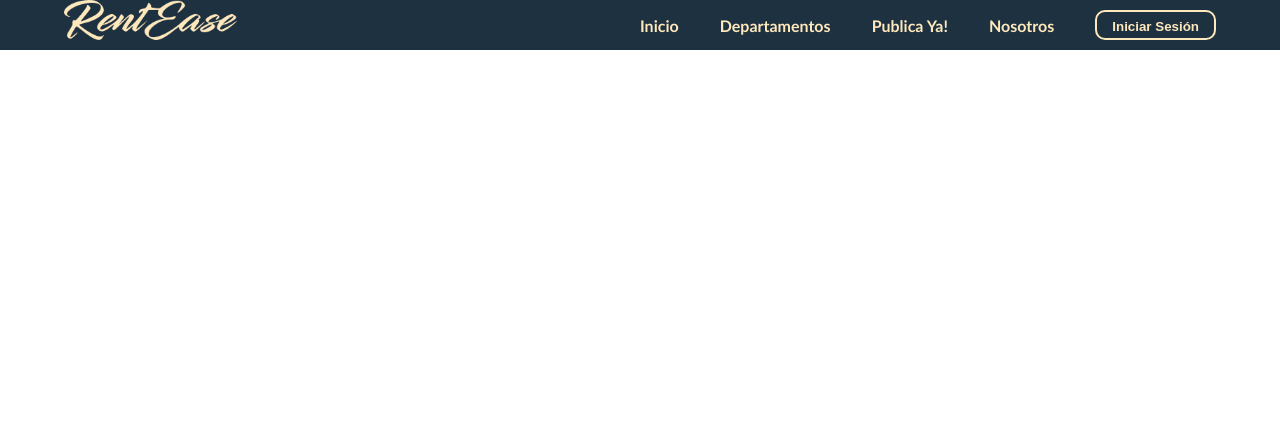
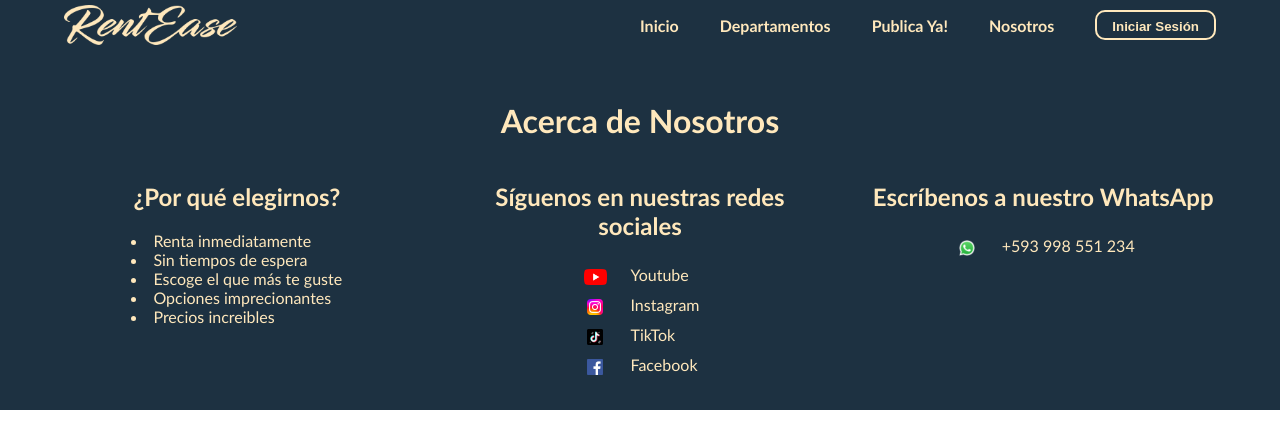
Before and after one commit to Danothnote/RentEase, a website built with Vite: page index.html in a window 1280 px wide. Built offline with nearby package versions, Linux system fonts and the light colour scheme.

Commit message:
footer
Implementación del componente footer

```diff
--- /dev/null
+++ b/src/components/footer.js
@@ -0,0 +1,94 @@
+import { footerStrings } from "../model/footerStrings";
+
+// Creando los elementos del footer
+const footerDiv = document.createElement("div");
+const footerTitle = document.createElement("h1");
+const footerContent = document.createElement("div");
+const footerAbout = document.createElement("div");
+const footerSocial = document.createElement("div");
+const footerContact = document.createElement("div");
+const footerAboutTitle = document.createElement("h2");
+const footerSocialTitle = document.createElement("h2");
+const footerContactTitle = document.createElement("h2");
+const footerAboutContent = document.createElement("div");
+const footerSocialContent = document.createElement("div");
+const footerContactContent = document.createElement("div");
+
+//Asignando clases a los elementos del footer
+footerDiv.className = "footer";
+footerTitle.className = "footerTitle";
+footerContent.className = "footerContent";
+footerAbout.className = "footerContainer";
+footerSocial.className = "footerContainer";
+footerContact.className = "footerContainer";
+footerAboutTitle.className = "footerSubtitle";
+footerSocialTitle.className = "footerSubtitle";
+footerContactTitle.className = "footerSubtitle";
+footerAboutContent.className = "footerDivContent";
+footerSocialContent.className = "footerDivContent";
+footerContactContent.className = "footerDivContent";
+
+//Asignando los títulos al footer
+footerTitle.textContent = footerStrings.title;
+footerAboutTitle.textContent = footerStrings.about;
+footerSocialTitle.textContent = footerStrings.social;
+footerContactTitle.textContent = footerStrings.contact;
+
+// Creando el div de About
+footerAbout.appendChild(footerAboutTitle);
+footerStrings.aboutList.forEach(element => {
+    const item = document.createElement("li");
+    item.textContent = element;
+    footerAboutContent.appendChild(item);
+})
+footerAbout.appendChild(footerAboutContent);
+
+//Creando el div de Social
+footerSocial.appendChild(footerSocialTitle);
+footerStrings.socialList.forEach(element => {
+    const item = document.createElement("div");
+    const icon = document.createElement("img");
+    const link = document.createElement("a");
+    item.className = "footerListItem";
+    icon.className = "footerIcon";
+    link.className = "footerLink";
+
+    icon.src = `src/assets/${element.toLowerCase()}.webp`;
+    icon.alt = element;
+    link.href = `https://${element.toLocaleLowerCase()}.com`;
+    link.textContent = element;
+
+    item.appendChild(icon);
+    item.appendChild(link);
+    footerSocialContent.appendChild(item);
+})
+footerSocial.appendChild(footerSocialContent);
+
+//Creando el div de Contact
+footerContact.appendChild(footerContactTitle);
+footerStrings.contactList.forEach(element => {
+    const item = document.createElement("div");
+    const icon = document.createElement("img");
+    const link = document.createElement("a");
+    item.className = "footerListItem";
+    icon.className = "footerIcon";
+    link.className = "footerLink";
+
+    icon.src = "src/assets/whatsapp.webp";
+    icon.alt = "whatsapp";
+    link.textContent = element;
+    item.appendChild(icon);
+    item.appendChild(link);
+    footerContactContent.appendChild(item);
+})
+footerContact.appendChild(footerContactContent);
+
+//Agregando los divs al footer
+footerContent.appendChild(footerAbout);
+footerContent.appendChild(footerSocial);
+footerContent.appendChild(footerContact);
+footerDiv.appendChild(footerTitle);
+footerDiv.appendChild(footerContent);
+
+
+export default footerDiv;
--- a/src/components/navbar.js
+++ b/src/components/navbar.js
@@ -11,6 +11,7 @@ export const loginButton = document.createElement("button");
 
 // Agregando clases a los elementos al navbar
 navbar.className = "navbar";
+logoLink.className = "logoLink";
 logo.className = "logo";
 sections.className = "sections";
 avatar.className = "avatar";
--- a/src/main.js
+++ b/src/main.js
@@ -1,3 +1,5 @@
+import footerDiv from "./components/footer";
 import navbar from "./components/navbar";
 
 document.querySelector("#app").appendChild(navbar);
+document.querySelector("#app").appendChild(footerDiv);
--- /dev/null
+++ b/src/model/footerStrings.js
@@ -0,0 +1,9 @@
+export const footerStrings = {
+    title: "Acerca de Nosotros",
+    about: "¿Por qué elegirnos?",
+    social: "Síguenos en nuestras redes sociales",
+    contact: "Escríbenos a nuestro WhatsApp",
+    aboutList: ["Renta inmediatamente", "Sin tiempos de espera", "Escoge el que más te guste", "Opciones imprecionantes", "Precios increibles"],
+    socialList: ["Youtube", "Instagram", "TikTok", "Facebook"],
+    contactList: ["+593 998 551 234"]
+}
--- a/src/style.css
+++ b/src/style.css
@@ -15,6 +15,11 @@ body {
   flex-wrap: wrap;
   justify-content: space-between;
   padding-inline: 5%;
+}
+
+.logoLink {
+    display: flex;
+    align-items: center;
 }
 
 .logo {
@@ -61,3 +66,47 @@ body {
   clip-path: circle(50%);
   object-fit: cover;
 }
+
+.footer {
+  background-color: #1d3141;
+  color: #ffe8bc;
+  padding: 30px 5%;
+  height: fit-content;
+}
+
+.footerTitle,
+.footerSubtitle {
+  text-align: center;
+}
+
+.footerContent {
+  display: flex;
+  flex-wrap: wrap;
+  justify-content: space-between;
+}
+
+.footerContainer {
+  width: 30%;
+  justify-items: center;
+}
+
+.footer a {
+  text-decoration: none;
+  color: #ffe8bc;
+}
+
+.footerListItem {
+  padding: 5px;
+}
+
+.footerLink {
+  margin-left: 10px;
+}
+
+.footerIcon {
+  height: 1em;
+  width: 30px;
+  object-fit: contain;
+  margin-right: 10px;
+  vertical-align: middle;
+}
```
Also changed, not shown: src/assets/LandingWallpaper.webp (added), src/assets/facebook.webp (added), src/assets/instagram.webp (added), src/assets/tiktok.webp (added), src/assets/whatsapp.webp (added), src/assets/youtube.webp (added).
